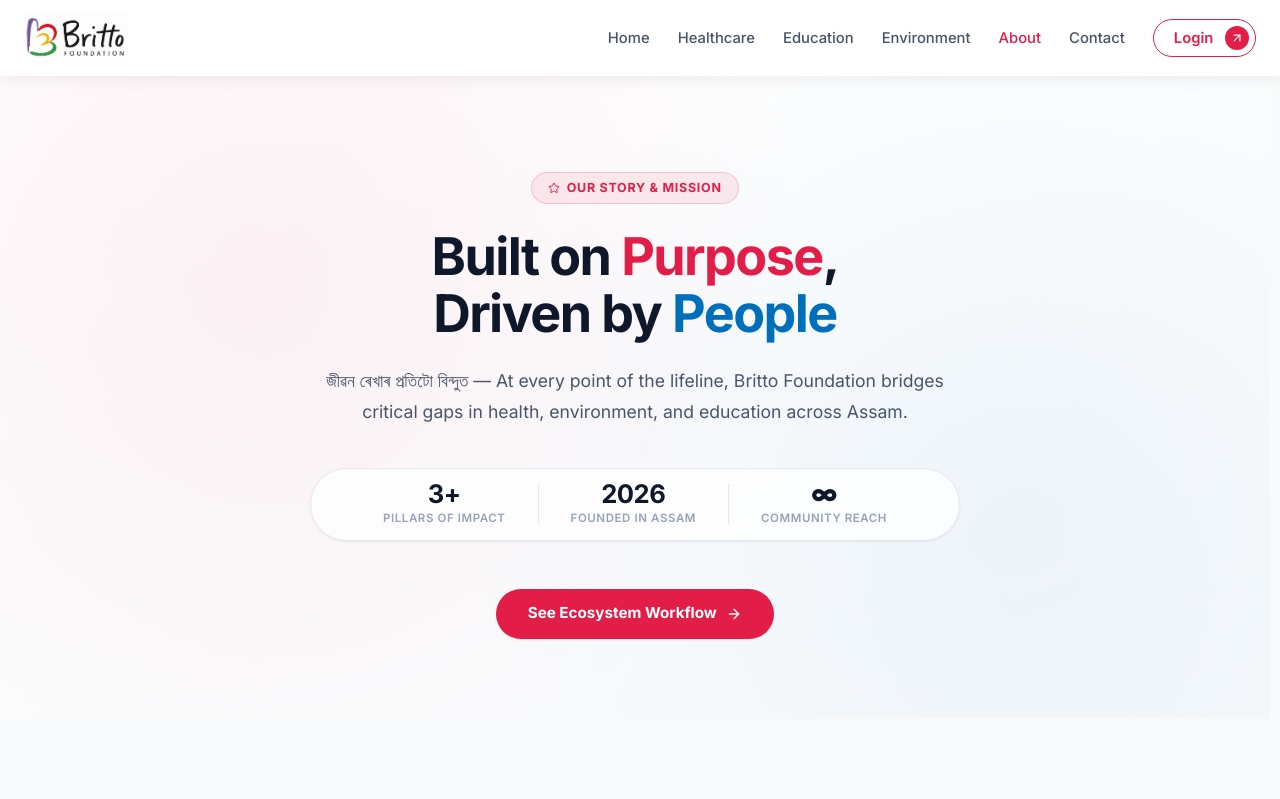
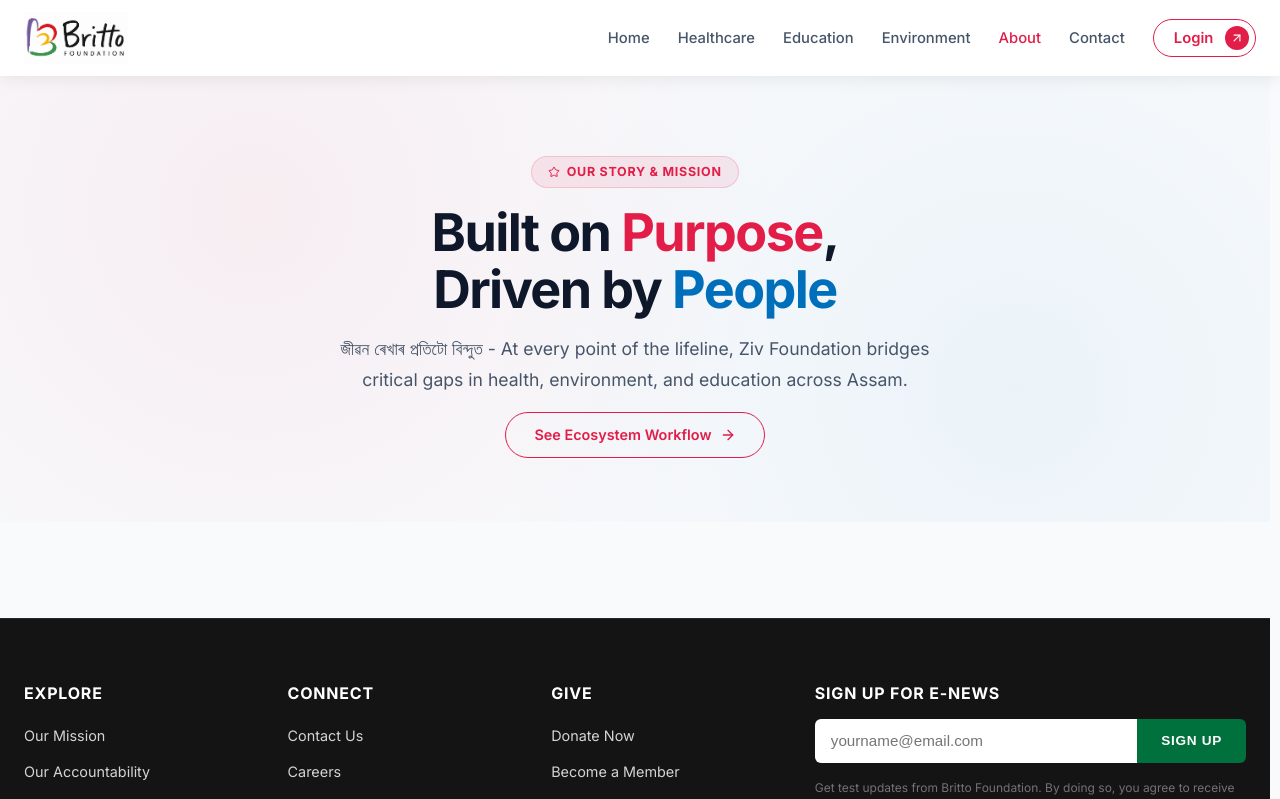
Before and after one commit to devBinud/brittofoundation, a React (Vite) app: page /about in a window 1280 px wide. Shown: the top 799 px of the page. Built offline with nearby package versions, Linux system fonts and the light colour scheme.

Commit message:
about ui changed

```diff
--- a/src/pages/About/About.css
+++ b/src/pages/About/About.css
@@ -13,11 +13,9 @@
 /* ─── HERO ─────────────────────────────── */
 .about-hero {
   position: relative;
-  padding: 6rem 1.5rem 5rem;
+  padding: 5rem 1.5rem 4rem;
   overflow: hidden;
-  background: linear-gradient(160deg,
-      var(--bg-secondary) 0%,
-      var(--bg-primary) 100%);
+  background: transparent;
 }
 
 /* Subtle grid noise texture */
@@ -37,7 +35,7 @@
   flex-direction: column;
   align-items: center;
   text-align: center;
-  gap: 1.5rem;
+  gap: 1rem;
 }
 
 .about-hero-badge {
@@ -792,21 +790,20 @@
 .about-workflow-btn {
   display: inline-flex;
   align-items: center;
-  gap: 0.6rem;
-  padding: 0.85rem 2rem;
-  background-color: var(--primary);
-  color: #ffffff !important;
+  gap: 0.5rem;
+  padding: 0.7rem 1.75rem;
+  background: transparent;
+  color: var(--primary) !important;
+  border: 1.5px solid var(--primary);
   border-radius: var(--radius-full);
-  font-weight: 700;
-  font-size: 0.95rem;
+  font-weight: 600;
+  font-size: 0.9rem;
   text-decoration: none;
-  transition: background-color var(--transition-fast), transform var(--transition-fast), box-shadow var(--transition-fast);
-  box-shadow: var(--shadow-sm);
+  transition: background-color var(--transition-fast), color var(--transition-fast);
   white-space: nowrap;
 }
 
 .about-workflow-btn:hover {
-  background-color: var(--primary-hover);
-  transform: translateY(-2px);
-  box-shadow: 0 4px 12px rgba(var(--primary-rgb), 0.25);
+  background-color: var(--primary);
+  color: #ffffff !important;
 }
--- a/src/pages/About/About.jsx
+++ b/src/pages/About/About.jsx
@@ -20,29 +20,11 @@ const About = () => {
             Driven by <span className="about-hero-highlight2">People</span>
           </h1>
           <p className="about-hero-sub">
-            জীৱন ৰেখাৰ প্ৰতিটো বিন্দুত — At every point of the lifeline, Britto Foundation bridges critical gaps in health, environment, and education across Assam.
+            জীৱন ৰেখাৰ প্ৰতিটো বিন্দুত - At every point of the lifeline, Ziv Foundation bridges critical gaps in health, environment, and education across Assam.
           </p>
 
-          {/* Hero Stats Row */}
-          <div className="about-stats-row">
-            <div className="about-stat-chip">
-              <span className="about-stat-num">3+</span>
-              <span className="about-stat-lbl">Pillars of Impact</span>
-            </div>
-            <div className="about-stat-divider" />
-            <div className="about-stat-chip">
-              <span className="about-stat-num">2026</span>
-              <span className="about-stat-lbl">Founded in Assam</span>
-            </div>
-            <div className="about-stat-divider" />
-            <div className="about-stat-chip">
-              <span className="about-stat-num">∞</span>
-              <span className="about-stat-lbl">Community Reach</span>
-            </div>
-          </div>
-
           {/* See Ecosystem Workflow Button */}
-          <div className="about-hero-actions" style={{ marginTop: '1.5rem' }}>
+          <div className="about-hero-actions">
             <Link to="/workflow" className="about-workflow-btn">
               <span>See Ecosystem Workflow</span>
               <ArrowRight size={16} />
```
